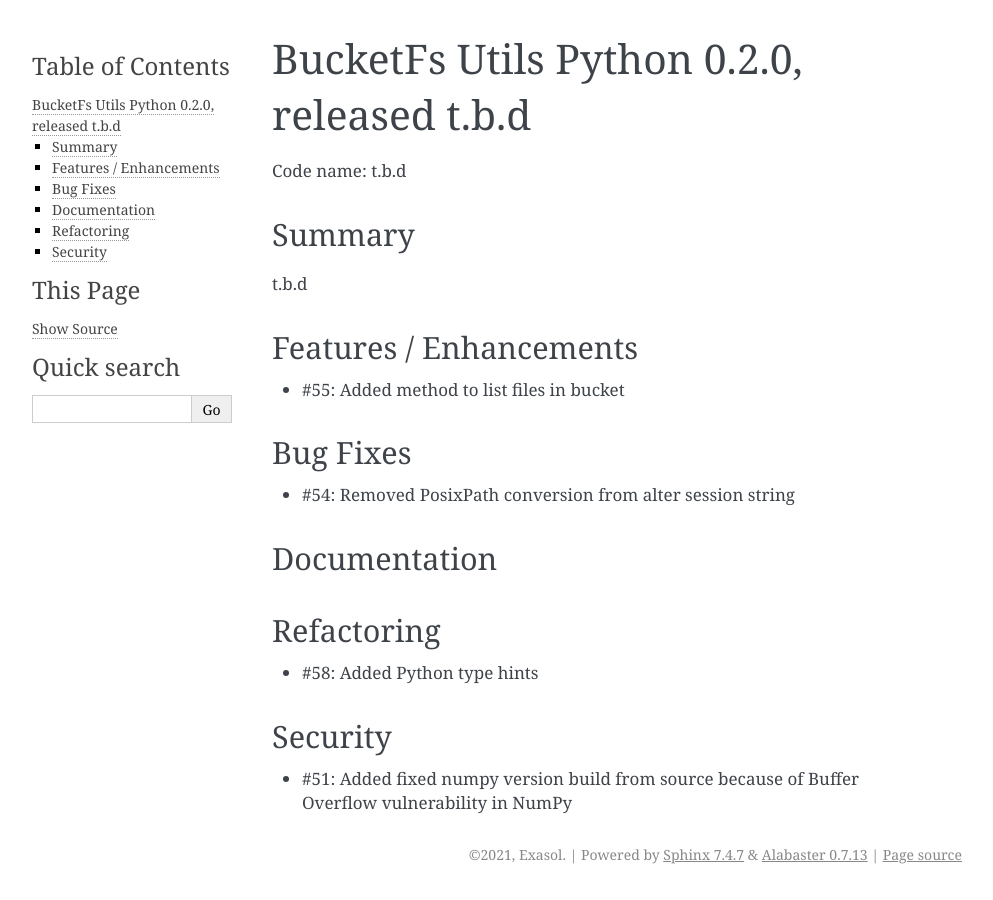
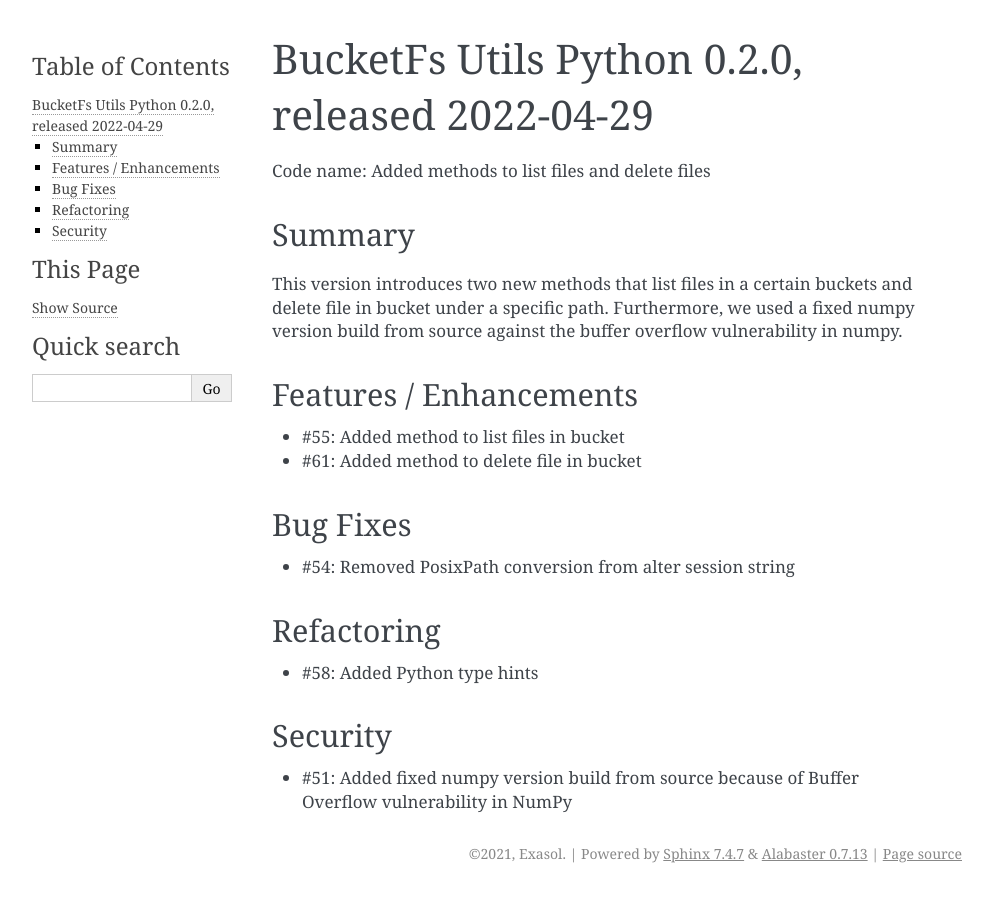
Before and after one commit to exasol/bucketfs-utils-python, a Sphinx documentation site: the page built from doc/changes/changes_0.2.0.md, in a window 1280 px wide. Shown: the whole page, without its empty margins (148-1141 px from the left). Built offline with Sphinx 7.4.7, drawn with Linux system fonts in a browser that asks for light colours.

Commit message:
Prepared for the release

```diff
--- a/doc/changes/changes_0.2.0.md
+++ b/doc/changes/changes_0.2.0.md
@@ -1,18 +1,19 @@
-# BucketFs Utils Python 0.2.0, released t.b.d
-Code name: t.b.d
+# BucketFs Utils Python 0.2.0, released 2022-04-29
+Code name: Added methods to list files and delete files
 
 ## Summary
- t.b.d
+This version introduces two new methods that list files in a certain buckets and
+delete file in bucket under a specific path. Furthermore, we used a fixed numpy
+version build from source against the buffer overflow vulnerability in numpy.
 
 ## Features / Enhancements
 
   - #55: Added method to list files in bucket
+  - #61: Added method to delete file in bucket
 
 ## Bug Fixes
 
   - #54: Removed PosixPath conversion from alter session string
-
-## Documentation
 
 ## Refactoring
 
```
Also changed, not shown: 1 other file.
